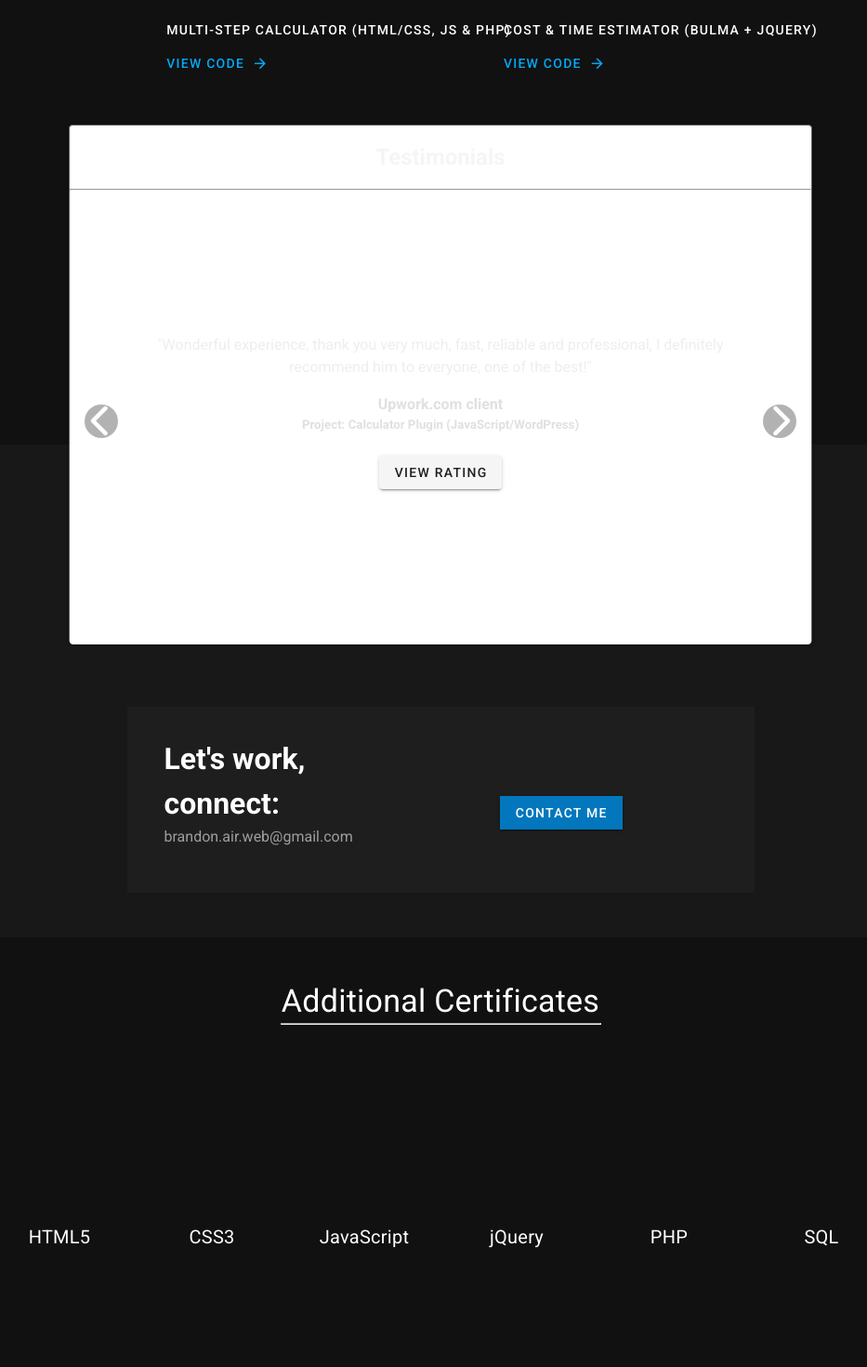
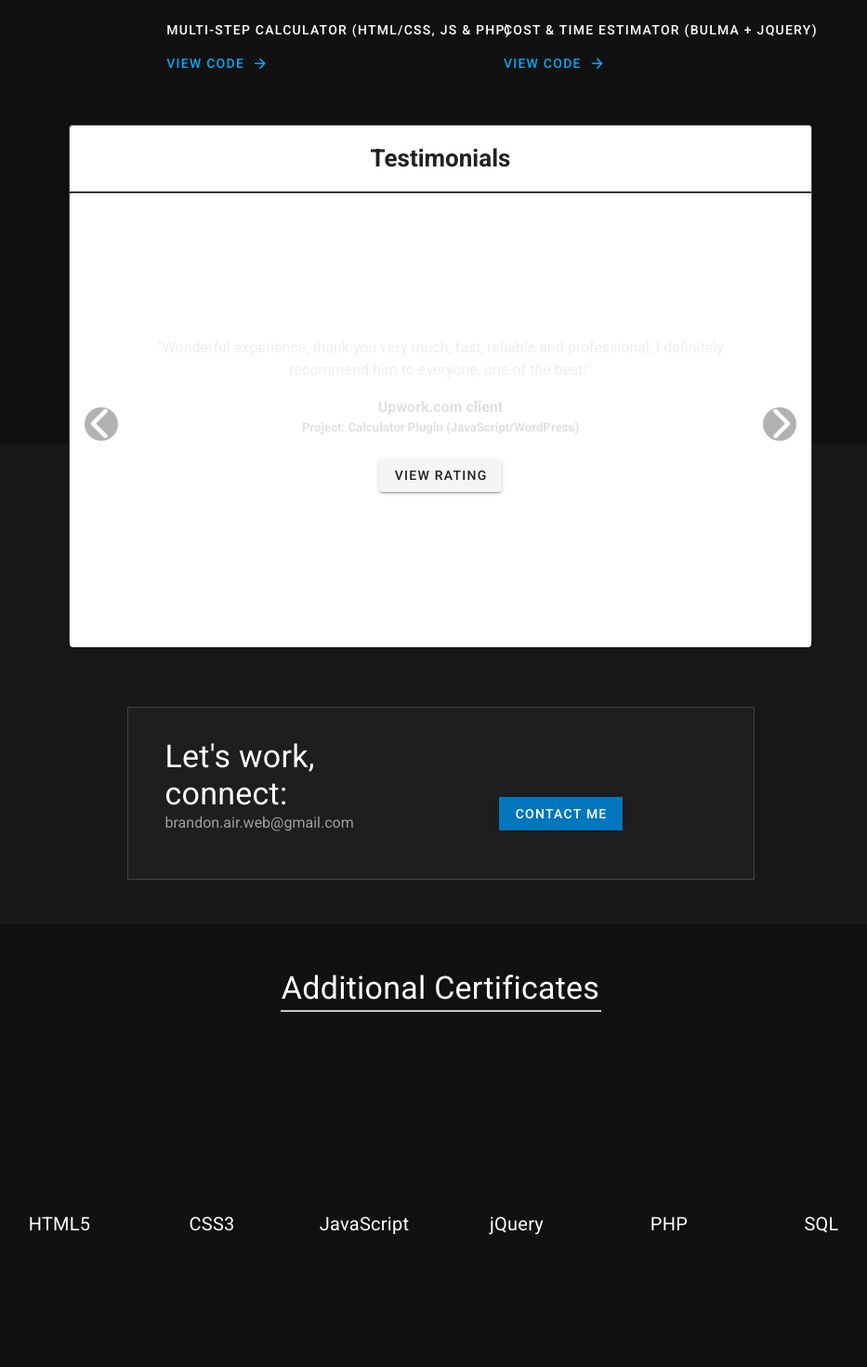
Before and after one commit to BrandonWingerAir/project-portfolio-vuetify-js, a Vue app: page / in a window 1280 px wide. Shown: the part 2320-3790 px from the top of the page at 93% size, without its empty margins (166-1099 px from the left). Built offline with nearby package versions, Linux system fonts and the light colour scheme.

Commit message:
sitemap file, testimonial & certificate sections styles and projects button text

```diff
--- a/src/components/ContactSection.vue
+++ b/src/components/ContactSection.vue
@@ -5,10 +5,10 @@
                 <div class="block-2_section-1" id="contact">
                     <v-row>
                         <v-col cols="12" sm="7">
-                            <h1 class="white--text contact-text">
+                            <h4 class="white--text text-h4 contact-text">
                             Let's work,
                             <br> connect:
-                            </h1>
+                            </h4>
                             <p class="grey--text">
                             brandon.air.web@gmail.com
                             <br>
@@ -24,11 +24,12 @@
             </div>
 
             <div class="block-3 py-12 mx-auto">
-                <h4 class="white--text text-center text-h4 pb-1">
+                <h3 class="white--text text-center text-h4 pb-1">
                     Additional Certificates
-                </h4>
+                </h3>
                 <hr width="345" class="mx-auto mb-16">
-                <v-row>
+
+                <v-row class="mb-6">
                     <v-col cols="6" sm="3" md="2">
                         <a href="https://www.sololearn.com/profile/3156577" target="_blank" class="white--text text-decoration-none">
                             <v-img src="sololearn/1014.webp" contain/>
@@ -197,10 +198,15 @@
     vertical-align: middle;
     text-align: left;
     margin-top: 250px;
+    border: 1px solid #424242;
 }
 
 .block-3 {
     width: 75%;
+}
+
+h4 {
+    font-size: 31px;
 }
 
 /* .bottomNavbar {
--- a/src/components/ProjectSection.vue
+++ b/src/components/ProjectSection.vue
@@ -6,7 +6,7 @@
         </v-col>
 
         <v-col md="3" offset-md="1" class="text-end mr-offset" order-md="2" order-sm="2" order="2">
-            <v-btn tile color="#0277bd" class="view-all-btn" dark href="https://www.upwork.com/freelancers/~01889fb0e8f4f710b7" target="_blank">Upwork</v-btn>
+            <v-btn tile color="#0277bd" class="view-all-btn" dark href="https://www.upwork.com/freelancers/~01889fb0e8f4f710b7" target="_blank">Upwork Profile</v-btn>
         </v-col>
 
         <!-- Project 1 Image-->
--- a/src/components/TestimonialSection.vue
+++ b/src/components/TestimonialSection.vue
@@ -1,6 +1,6 @@
 <template>
   <v-card id="testimonials-carousel" class="mx-auto my-12 text-center pt-4 bg-color-3" width="75%">
-        <h2 class="mb-4 grey--text text--lighten-4">Testimonials</h2>
+        <h2 class="mb-4 grey--text text--darken-4">Testimonials</h2>
         <hr>
         <v-carousel hide-delimiters>
             <v-carousel-item
@@ -75,16 +75,24 @@
 #testimonials-carousel {
   max-width: 800px;
   height: 558px;
-  border: 1px solid #616161;
+  border: 1px solid #424242;
 }
 
 .bg-color-3 {
-  background-color: #212121;
+  background: #e0e0e0;
+}
+
+h2 {
+  font-size: 26px;
+}
+
+hr {
+  border-color: #212121;
 }
 
 .bg-color-4 {
-  background: #424242;
-  border-bottom: 1px solid #616161;
+  background-color: #212121;
+  border-bottom: 1px solid #424242;
   border-bottom-right-radius: 4px;
   border-bottom-left-radius: 4px;
 }
```
Also changed, not shown: 1 other file (tests, documents, lock files or other folders).
